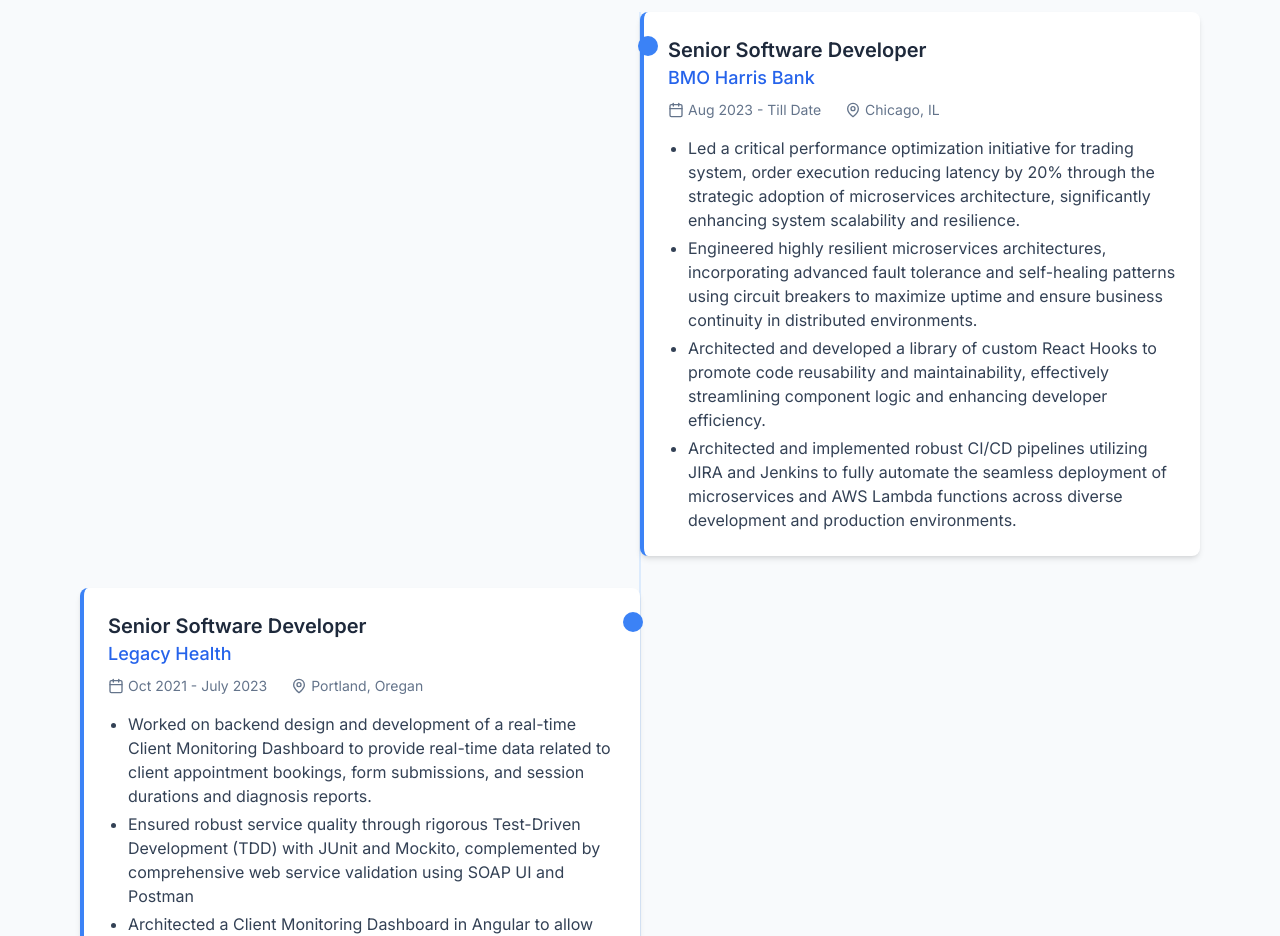
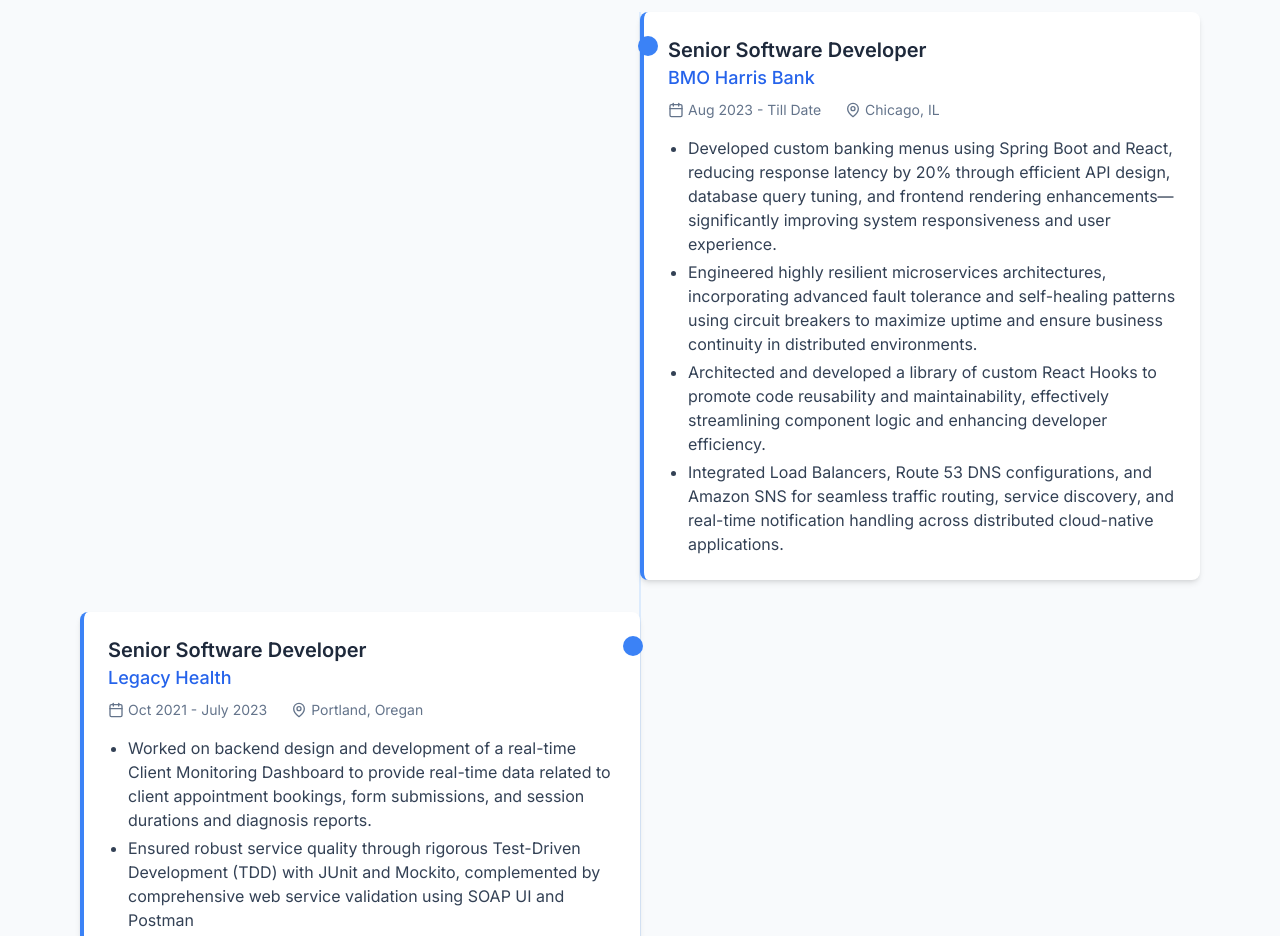
Before and after one commit to Surendra-Devireddy/Surendra-Devireddy.github.io, a React (Vite) app: page / in a window 1280 px wide. Shown: the part 1600-2536 px from the top of the page. Built offline with nearby package versions, Linux system fonts and the light colour scheme.

Commit message:
Made changes

```diff
--- a/src/components/Experience.tsx
+++ b/src/components/Experience.tsx
@@ -9,10 +9,10 @@ const Experience: React.FC = () => {
       duration: 'Aug 2023 - Till Date',
       location: 'Chicago, IL',
       description: [
-        'Led a critical performance optimization initiative for trading system, order execution reducing latency by 20% through the strategic adoption of microservices architecture, significantly enhancing system scalability and resilience.',
+        'Developed custom banking menus using Spring Boot and React, reducing response latency by 20% through efficient API design, database query tuning, and frontend rendering enhancements—significantly improving system responsiveness and user experience.',
         'Engineered highly resilient microservices architectures, incorporating advanced fault tolerance and self-healing patterns using circuit breakers to maximize uptime and ensure business continuity in distributed environments.',
         'Architected and developed a library of custom React Hooks to promote code reusability and maintainability, effectively streamlining component logic and enhancing developer efficiency.',
-        'Architected and implemented robust CI/CD pipelines utilizing JIRA and Jenkins to fully automate the seamless deployment of microservices and AWS Lambda functions across diverse development and production environments.'
+        'Integrated Load Balancers, Route 53 DNS configurations, and Amazon SNS for seamless traffic routing, service discovery, and real-time notification handling across distributed cloud-native applications.'
       ]
     },
     {
```
